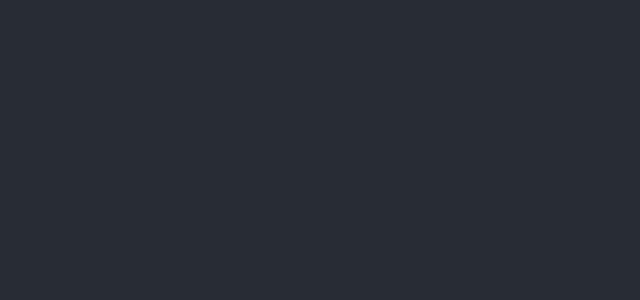
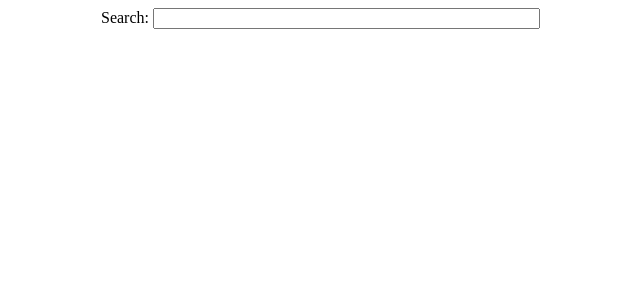
Before and after one commit to mkotsollaris/smhacks-simle-youtube-app, a React (Create React App) app: page / in a window 1280 px wide. Shown: the top 300 px of the page, without its empty margins (223-863 px from the left). Built offline with nearby package versions, Linux system fonts and the light colour scheme.

Commit message:
added VideoPlayer

```diff
--- a/package.json
+++ b/package.json
@@ -3,6 +3,8 @@
   "version": "0.1.0",
   "private": true,
   "dependencies": {
+    "@material-ui/core": "^3.4.0",
+    "babel-runtime": "^6.26.0",
     "react": "^16.6.1",
     "react-dom": "^16.6.1",
     "react-scripts": "2.1.1"
--- a/src/App.css
+++ b/src/App.css
@@ -1,4 +1,14 @@
-.App {
+.search-bar-div {
+  width: 60%;
+  text-align: center;
+}
+
+.center {
+  margin: auto;
+  width: 50%;
+}
+
+/* .App {
   text-align: center;
 }
 
@@ -29,4 +39,4 @@
   to {
     transform: rotate(360deg);
   }
-}
+} */
--- a/src/App.js
+++ b/src/App.js
@@ -1,5 +1,6 @@
 import React, { Component } from 'react';
 import Browser from './components/Browser/Browser'
+import VideoPlayer from './components/VideoPlayer/VideoPlayer'
 import './App.css';
 
 class App extends Component {
@@ -8,6 +9,7 @@ class App extends Component {
       <div className="App">
         <header className="App-header">
           <Browser/>
+          <VideoPlayer/>
         </header>
       </div>
     );
--- a/src/components/SearchBar/SearchBar.jsx
+++ b/src/components/SearchBar/SearchBar.jsx
@@ -1,8 +1,11 @@
 import React from 'react';
 
 function SearchBar() {
-    return <div>
-
+    return <div >
+        <div className="center">
+            <label>Search: </label>
+            <input className="search-bar-div"/>
+        </div>
     </div>
 }
 
--- /dev/null
+++ b/src/components/VideoPlayer/VideoPlayer.jsx
@@ -0,0 +1,9 @@
+import React from 'react';
+
+function VideoPlayer() {
+    return <div>
+
+    </div>
+}
+
+export default VideoPlayer;
--- a/src/index.css
+++ b/src/index.css
@@ -1,4 +1,4 @@
-body {
+/* body {
   margin: 0;
   padding: 0;
   font-family: -apple-system, BlinkMacSystemFont, "Segoe UI", "Roboto", "Oxygen",
@@ -11,4 +11,4 @@ body {
 code {
   font-family: source-code-pro, Menlo, Monaco, Consolas, "Courier New",
     monospace;
-}
+} */
```
